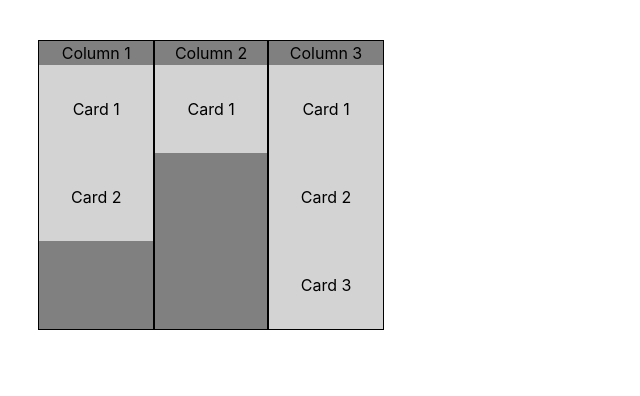
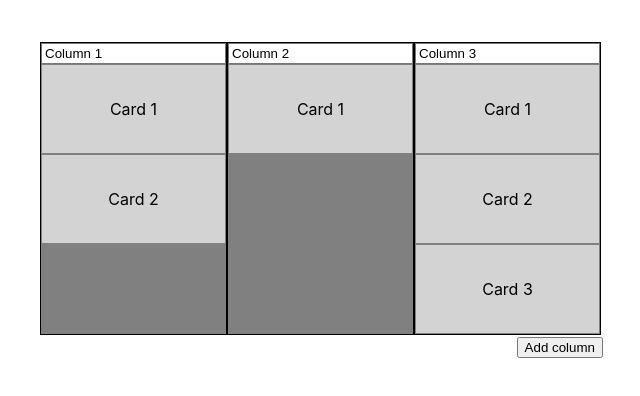
Before and after one commit to Mike-Sundays/my-kanban, a React (Vite) app: page / in a window 1280 px wide. Shown: the top 396 px of the page, without its empty margins (2-642 px from the left). Built offline with nearby package versions, Linux system fonts and the light colour scheme.

Commit message:
Editable title and bordered cards

```diff
--- a/src/components/Board.tsx
+++ b/src/components/Board.tsx
@@ -5,24 +5,40 @@ export function Board() {
     const [columns, setColumns] = useState<Column[]>([
         {title: "Column 1", cards: [{text: "Card 1"}, {text: "Card 2"}]},
         {title: "Column 2", cards: [{text: "Card 1"}]},
-        {title: "Column 3", cards: [{text: "Card 1"},{text: "Card 2"},{text: "Card 3"}]},
+        {title: "Column 3", cards: [{text: "Card 1"}, {text: "Card 2"}, {text: "Card 3"}]},
     ])
+
+    const addColumns = () => {
+        setColumns([...columns, {title: `Column ${columns.length + 1}`, cards: [{text: "Card 1"}]},])
+    }
+
+    const setTitle = (title: string, index: number) => {
+        const newColumns = [...columns]
+        newColumns[index].title = title
+        setColumns(newColumns)
+    }
 
     return (
         <>
             <div className={"container"}>
+                <div className={"columns-container"}>
                     {
                         columns.map((column: Column, index) => (
                             <div className={`column`}
                                  key={index}
-                             style={{backgroundColor: "grey"}}
                             >
-                            {column.title}
+                                    <input
+                                        type="text"
+                                        value={column.title}
+                                        onChange={
+                                            event => setTitle(event.target.value, index)
+                                        }
+                                    />
+
                                 {
                                     column.cards.map((card: Card, index) => (
                                         <div className={`card`}
                                              key={index}
-                                         style={{backgroundColor: "lightgrey"}}
                                         >
                                             {card.text}
                                         </div>
@@ -33,6 +49,10 @@ export function Board() {
                         ))
                     }
                 </div>
+                <button className={"add-column-button"} onClick={addColumns}>Add column</button>
+            </div>
+
+
         </>
     )
 }
--- a/src/index.css
+++ b/src/index.css
@@ -4,12 +4,31 @@
   font-weight: 400;
 }
 
+.add-column-button {
+  float: right;
+}
+
 .container {
+  width: fit-content;
+}
+
+.columns-container {
   display: flex;
+  padding: 2px;
+}
+
+.column-title {
+  justify-content: center;
 }
 
 .column {
   border: black 1px solid;
   display: flex;
   flex-direction: column;
+  background-color: grey;
 }
+
+.card {
+  border: grey 1px solid;
+  background-color: lightgrey;
+}
```
Lines whose indentation alone changed are shown as unchanged.
